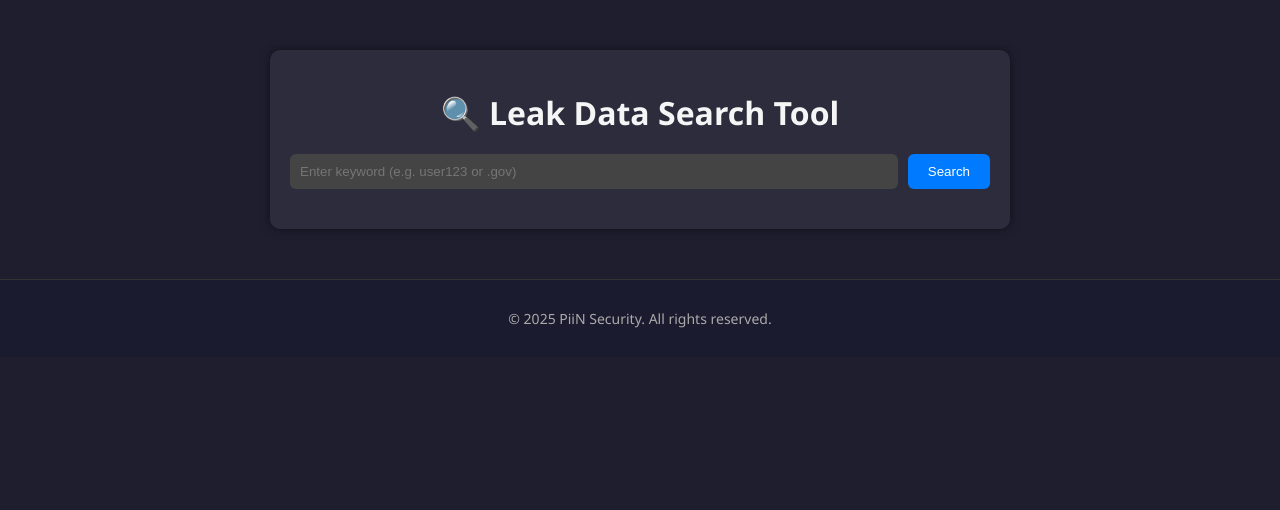
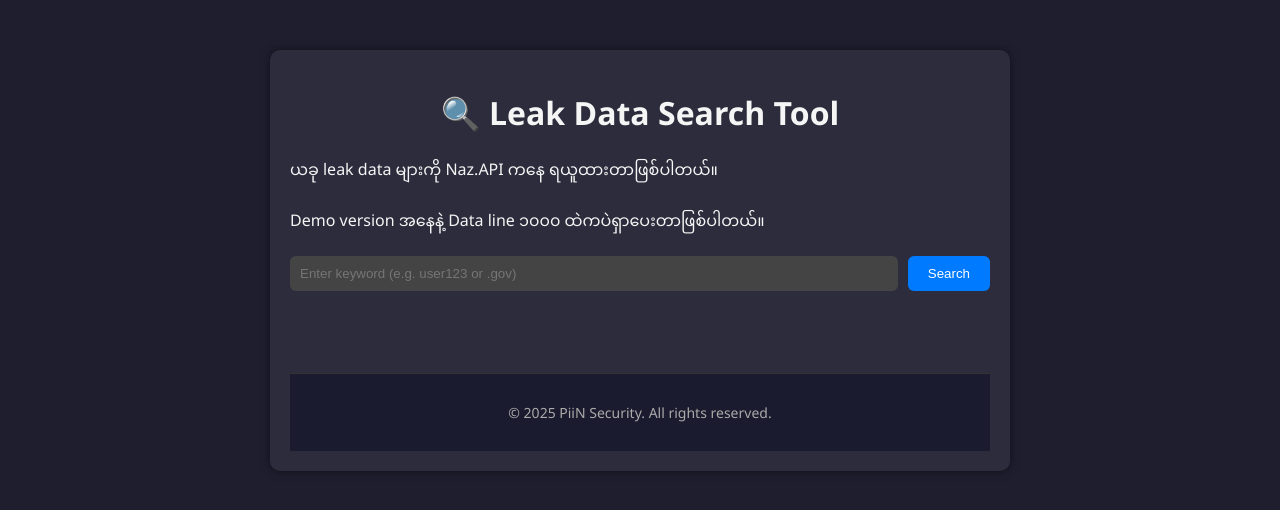
Before and after one commit to piinsec/leak-data-searching, a Flask app: page / in a window 1280 px wide. Shown: the top 510 px of the page. Run offline with Flask 3, Linux system fonts and the light colour scheme.

Commit message:
Update index.html

```diff
--- a/templates/index.html
+++ b/templates/index.html
@@ -2,49 +2,66 @@
 <html lang="en">
   <head>
     <meta charset="UTF-8" />
-  <meta name="viewport" content="width=device-width, initial-scale=1.0"/>
+    <meta name="viewport" content="width=device-width, initial-scale=1.0" />
     <title>Leak Data Search Tool</title>
-  <link rel="stylesheet" href="{{ url_for('static', filename='style.css') }}">
+    <link
+      rel="stylesheet"
+      href="{{ url_for('static', filename='style.css') }}"
+    />
   </head>
   <body>
     <div class="container">
       <h1>🔍 Leak Data Search Tool</h1>
+      <p>ယခု leak data များကို Naz.API ကနေ ရယူထားတာဖြစ်ပါတယ်။</p>
+      <p>Demo version အနေနဲ့ Data line ၁၀၀၀ ထဲကပဲရှာပေးတာဖြစ်ပါတယ်။</p>
       <form id="searchForm">
-      <input type="text" name="keyword" id="keyword" placeholder="Enter keyword (e.g. user123 or .gov)" required />
+        <input
+          type="text"
+          name="keyword"
+          id="keyword"
+          placeholder="Enter keyword (e.g. user123 or .gov)"
+          required
+        />
         <button type="submit" id="searchBtn" disabled>Search</button>
       </form>
 
+    <div style="display: flex; flex-direction: column; align-items: center;">
       <div id="results"></div>
-    <button id="exportBtn" style="display: none;">⬇️ Export Results as .txt</button>
+      <p id="dfile" style="display: none">Download result as text file.</p>
+      <br />
+      <button id="exportBtn" style="display: none">⬇️ Export</button>
     </div>
 
     <script>
-    const form = document.getElementById('searchForm');
-    const keywordInput = document.getElementById('keyword');
-    const searchBtn = document.getElementById('searchBtn');
-    const resultsDiv = document.getElementById('results');
-    const exportBtn = document.getElementById('exportBtn');
+      const dfile = document.getElementById("dfile");
+      const form = document.getElementById("searchForm");
+      const keywordInput = document.getElementById("keyword");
+      const searchBtn = document.getElementById("searchBtn");
+      const resultsDiv = document.getElementById("results");
+      const exportBtn = document.getElementById("exportBtn");
       let currentResults = [];
 
       // Enable search button only when keyword is typed
-    keywordInput.addEventListener('input', () => {
+      keywordInput.addEventListener("input", () => {
         const value = keywordInput.value.trim();
-      searchBtn.disabled = value === '';
-      resultsDiv.innerHTML = '';
-      exportBtn.style.display = 'none';
+        searchBtn.disabled = value === "";
+        resultsDiv.innerHTML = "";
+        dfile.style.display = "none";
+        exportBtn.style.display = "none";
       });
 
       // On form submit
-    form.addEventListener('submit', async (e) => {
+      form.addEventListener("submit", async (e) => {
         e.preventDefault();
         resultsDiv.innerHTML = "<p>Searching...</p>";
+        dfile.style.display = "none";
         exportBtn.style.display = "none";
         currentResults = [];
 
         const formData = new FormData(form);
-      const res = await fetch('/search', {
-        method: 'POST',
-        body: formData
+        const res = await fetch("/search", {
+          method: "POST",
+          body: formData,
         });
 
         const data = await res.json();
@@ -56,34 +73,38 @@
         }
 
         if (data.results.length === 0) {
-        resultsDiv.innerHTML = "<p class='no-result'>No matching data found.</p>";
+          resultsDiv.innerHTML =
+            "<p class='no-result'>No matching data found.</p>";
           return;
         }
 
-      const ul = document.createElement('ul');
-      data.results.forEach(line => {
-        const li = document.createElement('li');
+        const ul = document.createElement("ul");
+        data.results.forEach((line) => {
+          const li = document.createElement("li");
           li.textContent = line;
           ul.appendChild(li);
           currentResults.push(line);
         });
         resultsDiv.appendChild(ul);
+        dfile.style.display = "inline-block";
         exportBtn.style.display = "inline-block";
       });
 
       // Export to .txt
-    exportBtn.addEventListener('click', () => {
-      const blob = new Blob([currentResults.join('\n')], { type: 'text/plain' });
+      exportBtn.addEventListener("click", () => {
+        const blob = new Blob([currentResults.join("\n")], {
+          type: "text/plain",
+        });
         const url = URL.createObjectURL(blob);
-      const a = document.createElement('a');
+        const a = document.createElement("a");
         a.href = url;
-      a.download = 'leak_search_results.txt';
+        a.download = "leak_search_results.txt";
         a.click();
         URL.revokeObjectURL(url);
       });
 
       // On page load, clear form + results
-    window.addEventListener('load', () => {
+      window.addEventListener("load", () => {
         form.reset();
         searchBtn.disabled = true;
         resultsDiv.innerHTML = "";
```
Lines whose indentation alone changed are shown as unchanged.
